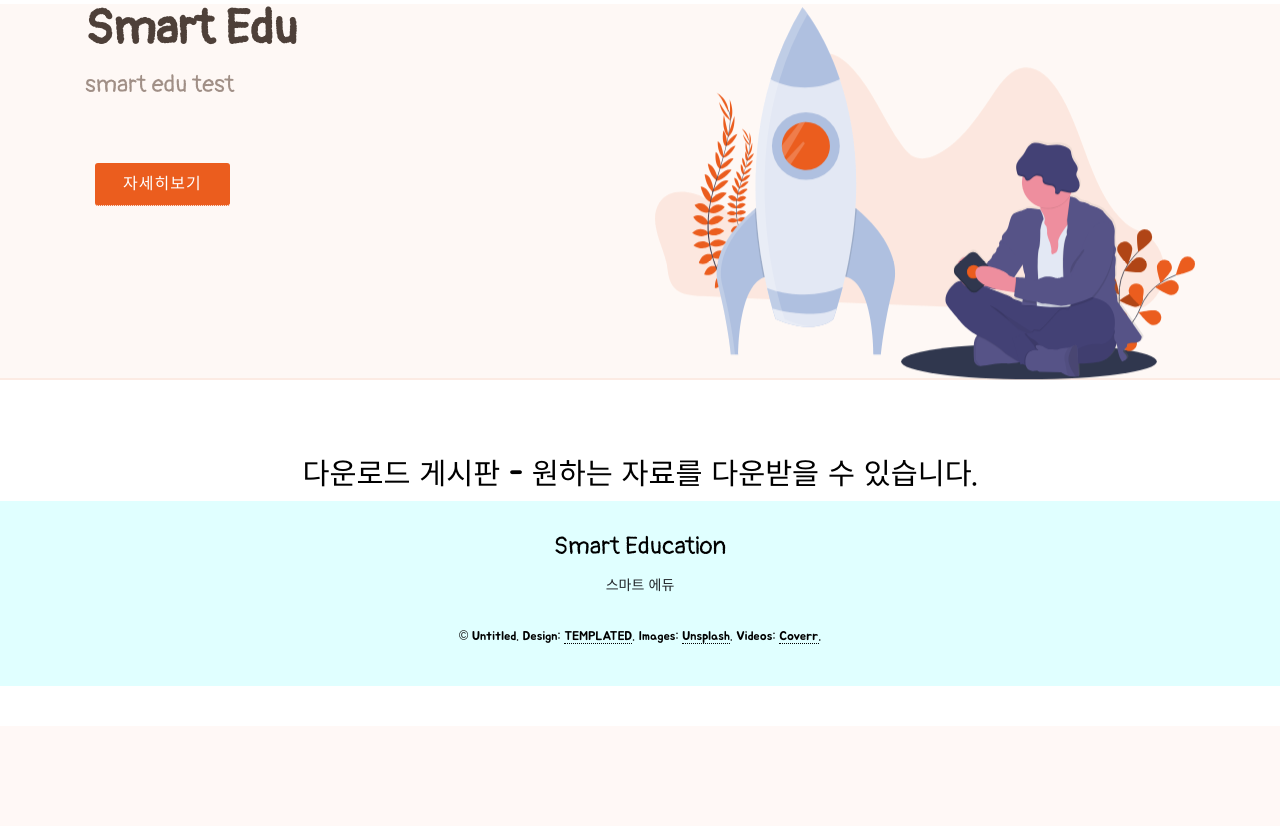
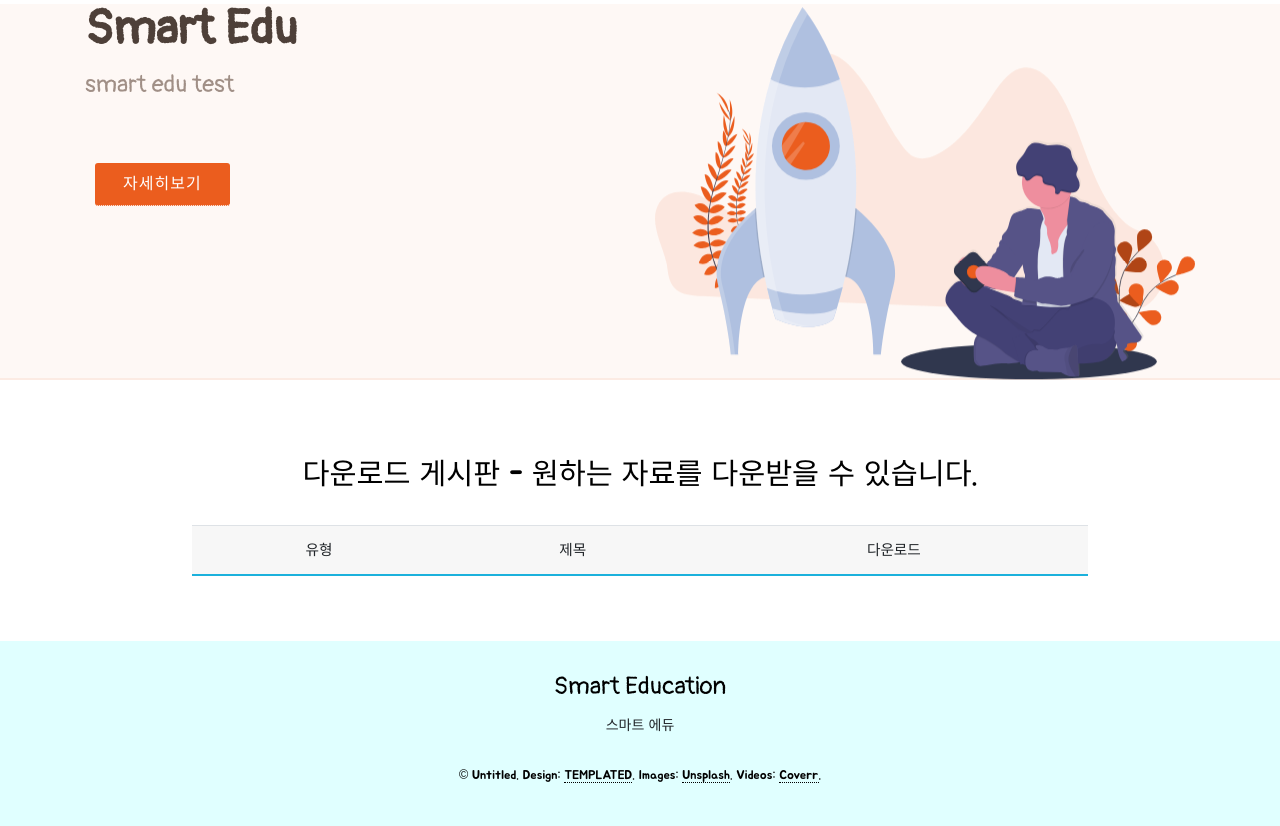
Before and after one commit to comdoller/Language-Education-Flatform, a Django app: page /down/ in a window 1280 px wide. Shown: the part 74-900 px from the top of the page. Before the commit the page ends 760 px from the top, so only its background shows below. Run offline with Django 3.2, Linux system fonts and the light colour scheme; the visitor is signed in with stand-in values (Sample User, id 1); data that the repository does not hold is empty; some libraries are stand-ins or nearby versions.

Commit message:
Revise down templates

```diff
--- a/smartEdu/down/templates/down/down.html
+++ b/smartEdu/down/templates/down/down.html
@@ -5,15 +5,28 @@
 <html>
 	<body>
 	<h4>다운로드 게시판 - 원하는 자료를 다운받을 수 있습니다.</h4>
-		{% if sql %}
-        	{% for s in sql %}
+	<br>
+	 <table class="table" style="text-align : center;  width: 70%;">
+            <thread>
+                <tr style="border-bottom: 2px solid #1bb1dc;">
+                <td>유형</td>
+                <td>제목</td>
+                <td>다운로드</td>
+            </tr>
+            </thread>
 
-        	<ul class="down">
-				<li><a href="{{s.eData}}" download='download'>{{s.eName}}</a></li>
-			</ul>
+    {% for s in sql %}
 
-        	{% endfor %}
-		{% endif %}
+    <tr onmouseover="this.style.background='#e8e8e8'" onmouseout="this.style.background='#ffffff'">
+        <td>E-book</td>
+        <td>{{s.eName}}</td>
+		<td><a href="{{s.eData}}" download> ↙ </a></td>
+    </tr>
+
+    {% endfor %}
+</table>
+	<br>
+	<br>
 	</body>
 </html>
 {%endblock%}
```
Also changed, not shown: smartEdu/dictionary/templates/dictionary/dictionary.html (+1 -20 lines).
